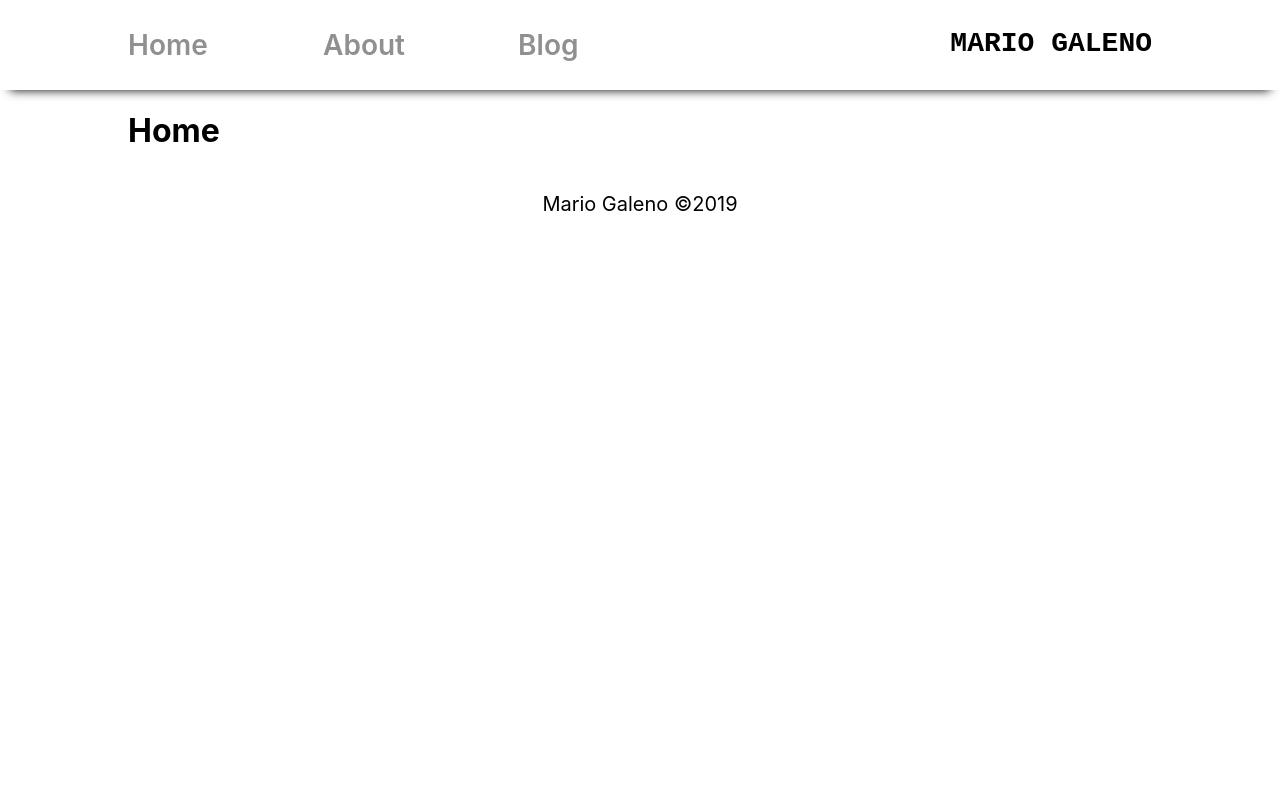
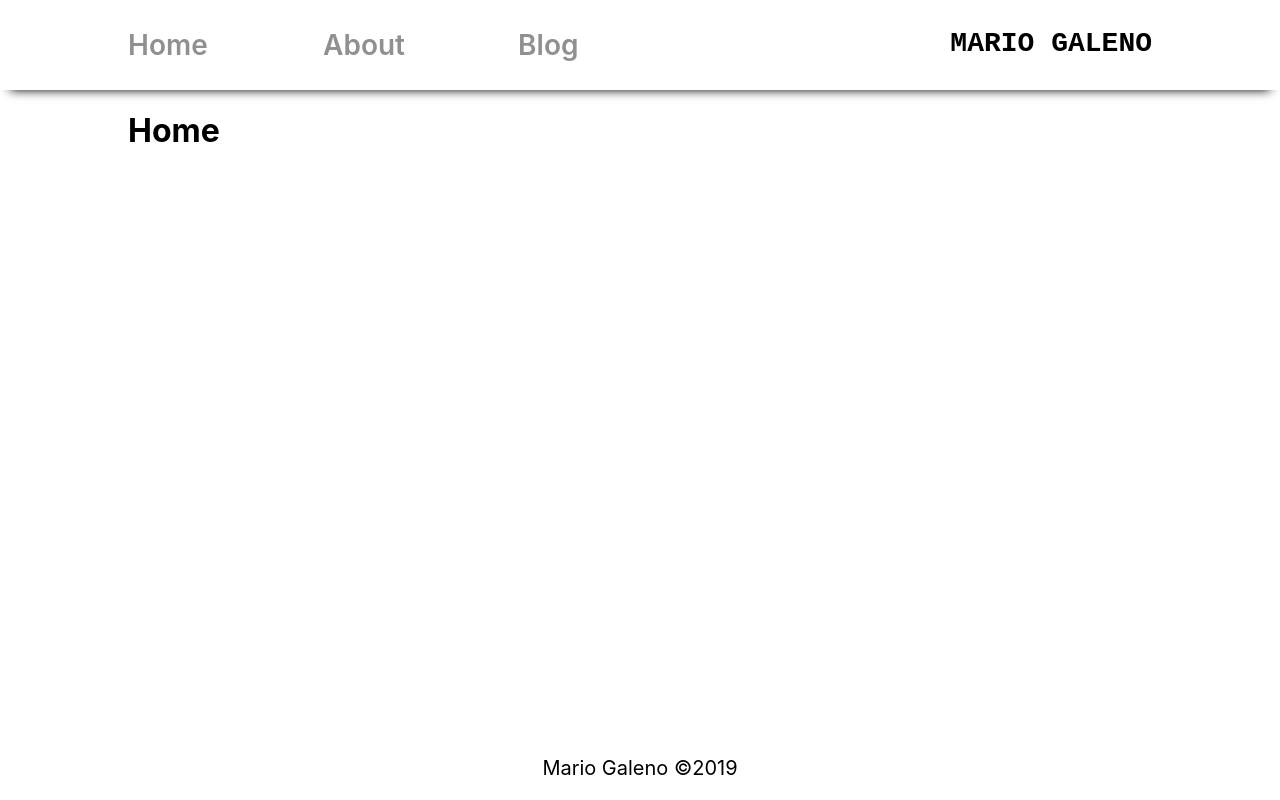
Before and after one commit to galenom/portfolio, a React (Create React App) app: page / in a window 1280 px wide. Built offline with nearby package versions, Linux system fonts and the light colour scheme; a web font is replaced by a local one.

Commit message:
Setup main content to span full width

```diff
--- a/src/App/App.tsx
+++ b/src/App/App.tsx
@@ -30,17 +30,8 @@ const Content = () => (
   <main>
     <Switch>
       <Route path="/" exact component={() => (<h1>Home</h1>)} />
-      <Route path="/about" exact component={() => (
-        <div>
-          <h1>dd</h1>
-          <h1>about</h1>
-          <h1>about</h1>
-          <h1>about</h1>
-          <h1>about</h1>
-          <h1>about</h1>
-        </div>
-      )} />
-      <Route path="/blog" exact component={() => (<h1>blog</h1>)} />
+      <Route path="/about" exact component={() => (<h1>About</h1>)} />
+      <Route path="/blog" exact component={() => (<h1>Blog</h1>)} />
     </Switch>
   </main>
 )
--- a/src/index.scss
+++ b/src/index.scss
@@ -1,5 +1,7 @@
 html {
   font-size: 62.5%;
+  width: 100%;
+  height: 100%;
 }
 
 body {
@@ -10,6 +12,8 @@ body {
   -webkit-font-smoothing: antialiased;
   -moz-osx-font-smoothing: grayscale;
   font-size: 1.6rem;
+  width: 100%;
+  height: 100%;
 }
 
 code {
@@ -19,8 +23,9 @@ code {
 
 #root {
   display: grid;
+  min-height: 100%;
   grid-template-columns: 1fr;
-  grid-template-rows: auto auto auto;
+  grid-template-rows: auto 1fr auto;
   grid-template-areas:
     "header"
     "content"
```
